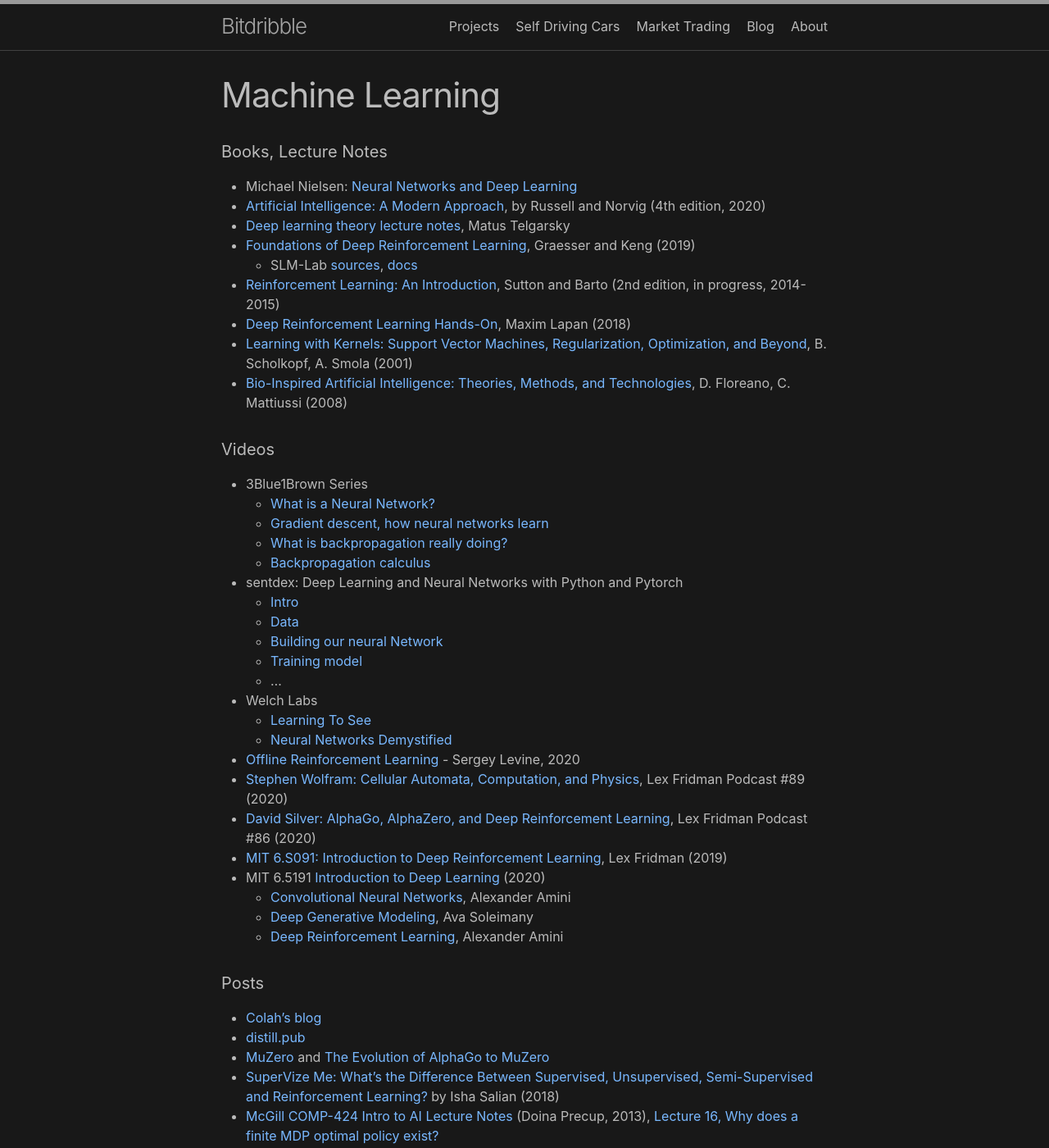
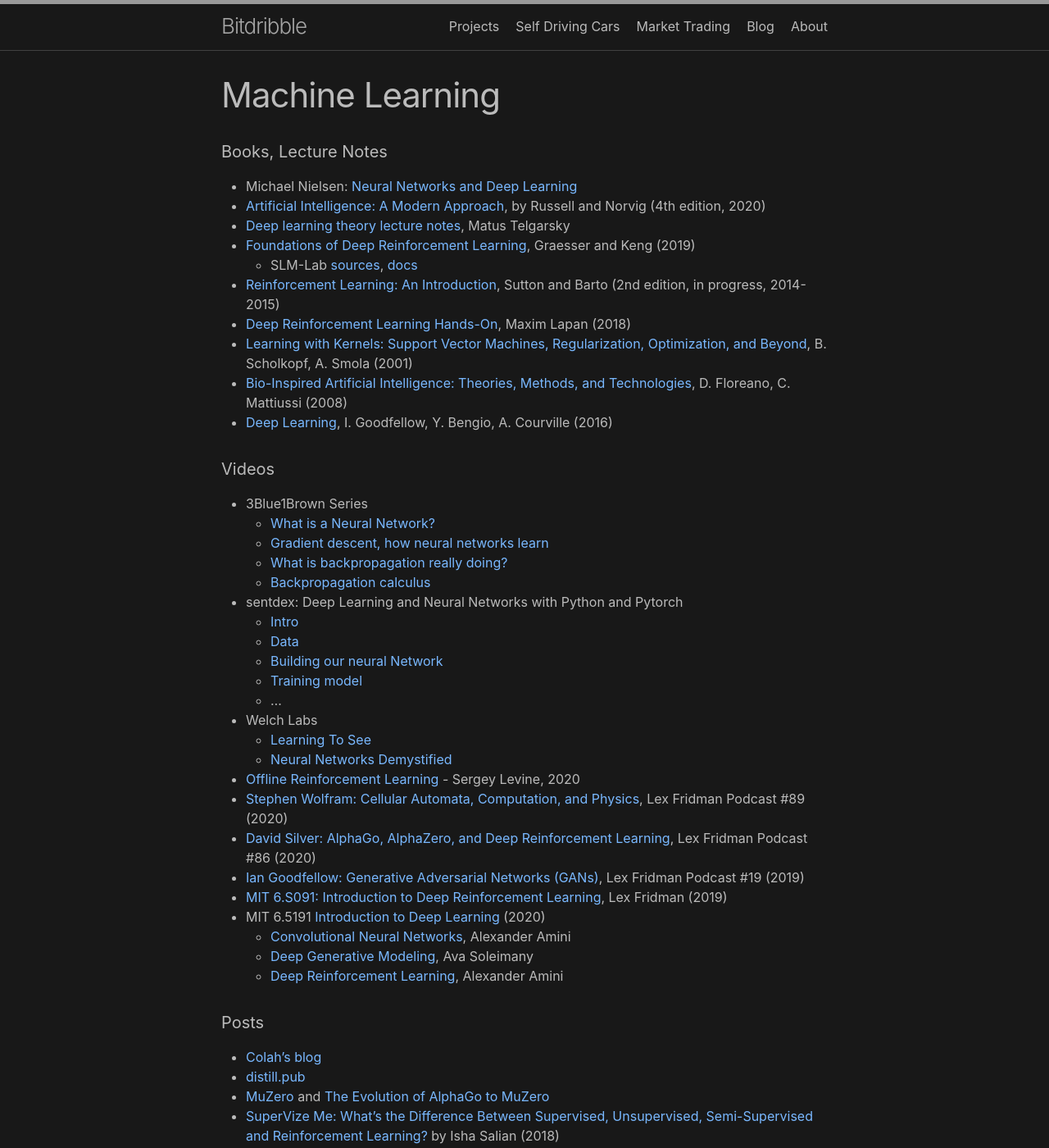
Before and after one commit to analytiq-hub/sigagent.github.io, a Jekyll site: the page built from machine_learning.md, in a window 1280 px wide and 1400 px high. Shown: the whole window at 82% size. Built offline with Jekyll 4.4.1, drawn with Linux system fonts in a browser that asks for light colours.

Commit message:
*** empty log message ***

```diff
--- a/machine_learning.md
+++ b/machine_learning.md
@@ -12,6 +12,7 @@ title: Machine Learning
 * [Deep Reinforcement Learning Hands-On](https://www.amazon.com/Deep-Reinforcement-Learning-Hands-Q-networks/dp/1788834240), Maxim Lapan (2018)
 * [Learning with Kernels: Support Vector Machines, Regularization, Optimization, and Beyond](https://www.amazon.com/Learning-Kernels-Regularization-Optimization-Computation/dp/0262194759), B. Scholkopf, A. Smola (2001)
 * [Bio-Inspired Artificial Intelligence: Theories, Methods, and Technologies](https://www.amazon.com/Bio-Inspired-Artificial-Intelligence-Technologies-Intelligent/dp/0262062712), D. Floreano, C. Mattiussi (2008)
+* [Deep Learning](https://www.amazon.com/Deep-Learning-Adaptive-Computation-Machine/dp/0262035618/), I. Goodfellow, Y. Bengio, A. Courville (2016)
 
 #### Videos
 * 3Blue1Brown Series
@@ -31,6 +32,7 @@ title: Machine Learning
 * [Offline Reinforcement Learning](https://www.youtube.com/watch?v=IUAePhU0E7Y) - Sergey Levine, 2020
 * [Stephen Wolfram: Cellular Automata, Computation, and Physics](https://www.youtube.com/watch?v=ez773teNFYA&t=2539s), Lex Fridman Podcast #89 (2020)
 * [David Silver: AlphaGo, AlphaZero, and Deep Reinforcement Learning](https://www.youtube.com/watch?v=uPUEq8d73JI&t=2499s), Lex Fridman Podcast #86 (2020)
+* [Ian Goodfellow: Generative Adversarial Networks (GANs)](https://www.youtube.com/watch?v=Z6rxFNMGdn0&t=979s), Lex Fridman Podcast #19 (2019)
 * [MIT 6.S091: Introduction to Deep Reinforcement Learning](https://www.youtube.com/watch?v=zR11FLZ-O9M&t=2130s), Lex Fridman (2019)
 * MIT 6.5191 [Introduction to Deep Learning](https://www.youtube.com/watch?v=njKP3FqW3Sk&list=PLtBw6njQRU-rwp5__7C0oIVt26ZgjG9NI) (2020)
   * [Convolutional Neural Networks](https://www.youtube.com/watch?v=iaSUYvmCekI), Alexander Amini
```
